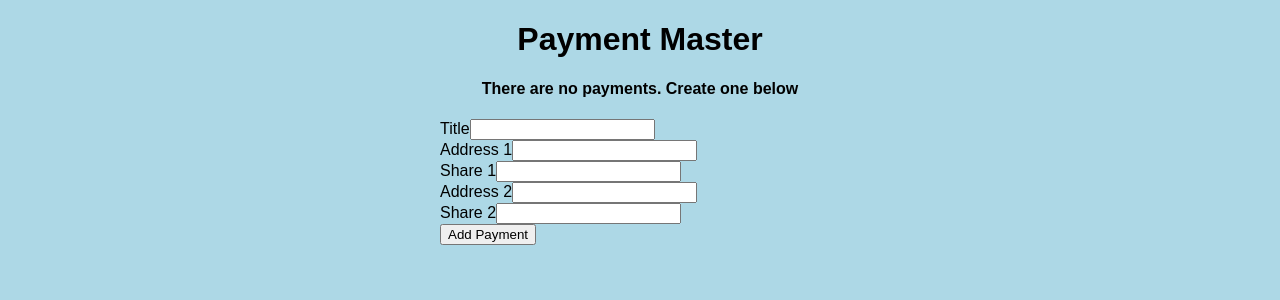
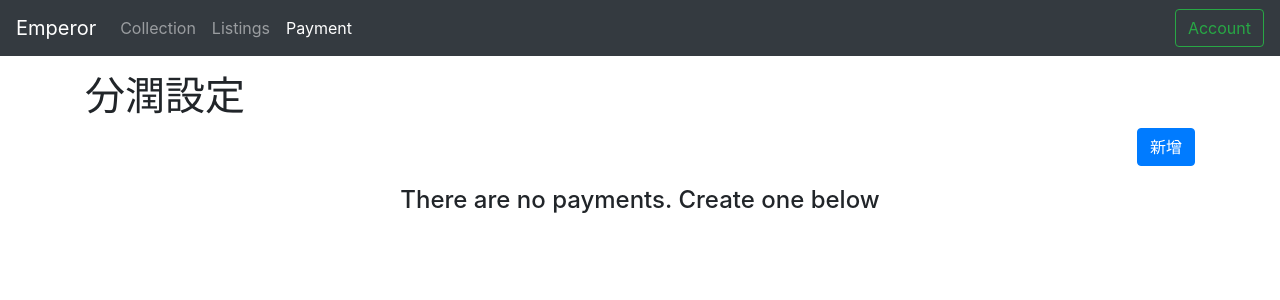
Before and after one commit to bevis-lin/nft-marketplace-admin, a Flask app: page /payment in a window 1280 px wide. Shown: the top 300 px of the page. Run offline with Flask 2, Linux system fonts and the light colour scheme; data that the repository does not hold is empty; some libraries are stand-ins or nearby versions.

Commit message:
payment splitter apply bootstrap

```diff
--- a/app.py
+++ b/app.py
@@ -201,6 +201,9 @@ def payment():
 
     return render_template('payment.html', wrappedPayments = wrappedPayments)
 
+@app.route('/payment/create', methods=['GET'])
+def newPaymentForm():
+  return render_template('create_payment.html')
 
 @app.route('/payment/release', methods=['GET'])
 def releasePayment():
@@ -225,7 +228,10 @@ def displayAdminOwnedNFTs():
 def displayNFT(tokenId):
   nft = web3Interact.getNFTByTokenId(tokenId)
   payments = Payment.query.order_by(Payment.date_created).all()
-  return render_template('nft.html', nft=nft, payments = payments)
+  args = request.args
+  isListed = args.get("listingId") is not None
+
+  return render_template('nft.html', nft=nft, payments = payments, isListed = isListed)
 
 def allowed_file(filename):
     return '.' in filename and \
--- a/templates/layout.html
+++ b/templates/layout.html
@@ -26,12 +26,11 @@
             <ul class="navbar-nav mr-auto">
                 {{ render_nav_item('displayAdminOwnedNFTs', 'Collection', use_li=True) }}
                 {{ render_nav_item('listings', 'Listings', use_li=True) }}
+                {{ render_nav_item('payment', 'Payment', use_li=True) }}
             </ul>
 
-            <form class="form-inline mt-2 mt-md-0">
-                <input class="form-control mr-sm-2" type="text" placeholder="Search" aria-label="Search">
-                <button class="btn btn-outline-success my-2 my-sm-0" type="submit">Search</button>
-            </form>
+            <button class="btn btn-outline-success my-2 my-sm-0" type="submit">Account</button>
+
         </div>
     </nav>
     <br>
--- a/templates/listings.html
+++ b/templates/listings.html
@@ -21,7 +21,7 @@
         <p class="card-text">Price: {{ listing['price'] }}</p>
         <p class="card-text">Listing Type: {{ listing['listingType'] }}</p>
         <p class="card-text text-truncate">{{ listing['nft'].description }}</p>
-        <a href="/nft/{{ listing.tokenId }}" class="card-link">More</a>
+        <a href="/nft/{{ listing.tokenId }}?listingId={{ listing['listingId']}}" class="card-link">More</a>
       </div>
     </div>
     {% endfor %}
--- a/templates/payment.html
+++ b/templates/payment.html
@@ -1,58 +1,58 @@
-{% extends 'base.html' %}
+{% extends 'layout.html' %}
 
 {% block head %}
 <title>Create Payment</title>
 {% endblock %}
 
 {% block body %}
-<div class="content">
-  <h1 style="text-align: center">Payment Master</h1>
+<div class="container">
+  <h1 style="text-align: left">分潤設定</h1>
+  <div class="row">
+    <div class="col-md-12 text-right">
+      <a class="btn btn-primary" style="margin-bottom: 20px" href="/payment/create" role="button">新增</a>
+    </div>
+  </div>
  {% if wrappedPayments|length < 1 %}
  <h4 style="text-align: center">There are no payments. Create one below</h4>
  {% else %}
-<table>
+<table class="table table-hover">
+  <thead>
   <tr>
-    <th>Payment Title</th>
-    <th>Contract Address</th>
-    <th>Payment Addresse1</th>
-    <th>Payment Addresse2</th>
-    <th>Payment Share1</th>
-    <th>Payment Share2</th>
-    <th>Balance</th>
-    <th>Added</th>
+    <th>代號地址</th>
+    <th>分潤地址</th>
+    <th>未請款額</th>
+    <th>建立時間</th>
   </tr>
+  </thead>
+  <tbody>
   {% for wpayment in wrappedPayments %}
+
   <tr>
-    <td>{{ wpayment.payment.title }}</td>
-    <td>{{ wpayment.payment.contract_address }} </td>
-    <td>{{ wpayment.payment.payment_address1 }}
+    <td><h3>{{ wpayment.payment.title }}</h3><br>{{ wpayment.payment.contract_address }}</td>
+
+    <td>
+      <p>地址一<br>{{ wpayment.payment.payment_address1 }} </p>
+
+      <p>比率:&nbsp;{{ wpayment.payment.share1 }}&nbsp;<a href="/payment/release?contractAddress={{ wpayment.payment.contract_address }}&releaseAddress={{ wpayment.payment.payment_address1 }}">
+        請款</a>
+      </p>
       <br>
-      <a href="/payment/release?contractAddress={{ wpayment.payment.contract_address }}&releaseAddress={{ wpayment.payment.payment_address1 }}">
-        release</a></td>
-    <td>
       {% if wpayment.payment.payment_address2!='' %}
-      {{ wpayment.payment.payment_address2 }}
-      <br>
-      <a href="/payment/release?contractAddress={{ wpayment.payment.contract_address }}&releaseAddress={{ wpayment.payment.payment_address2 }}">
-        release</a>
+        <br>
+        <p>地址二<br>{{ wpayment.payment.payment_address2 }}</p>
+
+        <p>比率:&nbsp;{{ wpayment.payment.share2 }}&nbsp;<a href="/payment/release?contractAddress={{ wpayment.payment.contract_address }}&releaseAddress={{ wpayment.payment.payment_address2 }}">
+          請款</a>
+        </p>
       {% endif %}
     </td>
-    <td>{{ wpayment.payment.share1 }}</td>
-    <td>{{ wpayment.payment.share2 }}</td>
     <td>{{ wpayment.balance }}</td>
     <td>{{ wpayment.payment.date_created.date() }}</td>
   </tr>
   {% endfor %}
+</tbody>
 </table>
 {% endif %}
-  <form action="/payment" method="POST">
-    <label for="title">Title</label><input type="text" name="title" id="title"><br>
-    <label for="address1">Address 1</label><input type="text" name="address1" id="address1"><br>
-    <label for="share1">Share 1</label><input type="text" name="share1" id="share1"><br>
-    <label for="address2">Address 2</label><input type="text" name="address2" id="address1"><br>
-    <label for="share2">Share 2</label><input type="text" name="share2" id="share2"><br>
-    <input type="submit" value="Add Payment">
-  </form>
 </div>
 
 {% endblock %}
```
Also changed, not shown: templates/create_payment.html (added, +34 -0 lines), templates/nft.html (+8 -6 lines).
